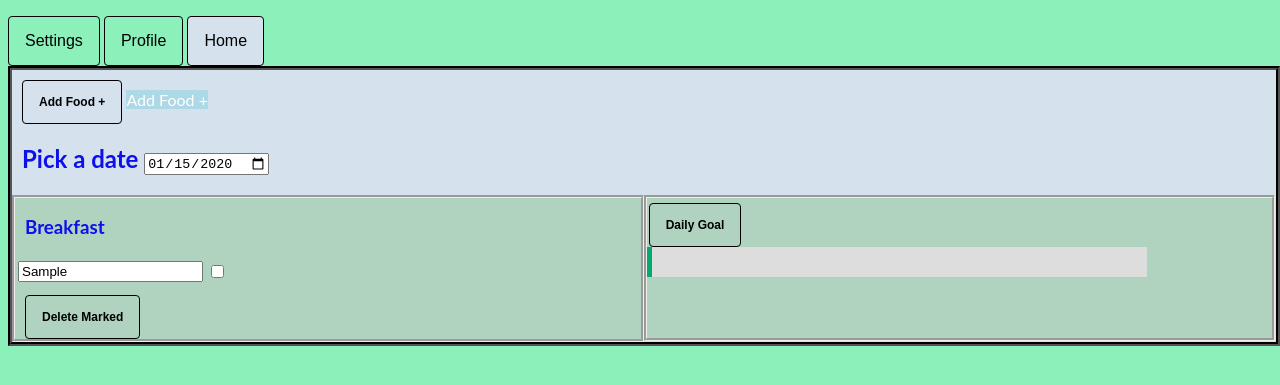
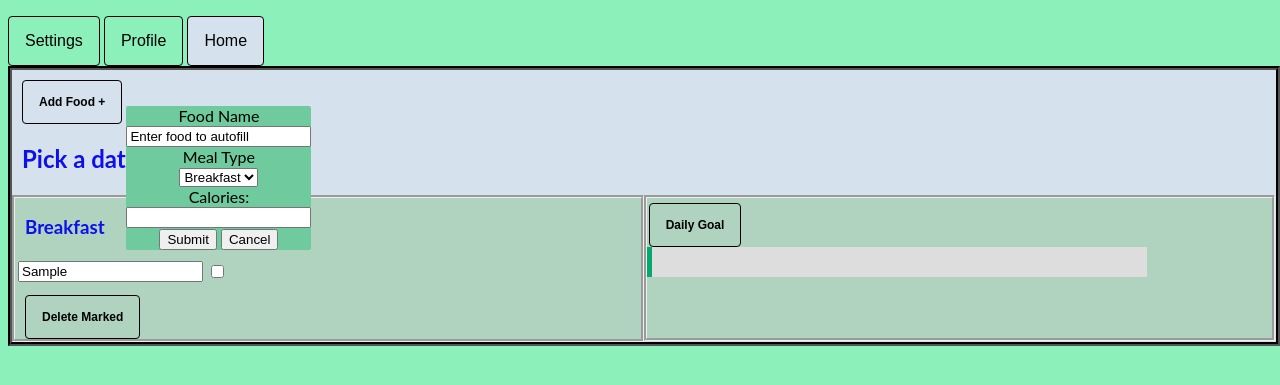
Before and after one commit to cse110-fa22-group15/cse110-fa22-group15, a plain HTML site: page calorieTracker/11.12.2022V1/Homepage.html in a window 1280 px wide. Both pictures are taken after typing "2020-01-15", "Sample" into the empty fields and a click on the button "Add Food +". Shown: the part 157-542 px from the top of the page. Drawn offline with Linux system fonts and the light colour scheme.

Commit message:
Add popup

```diff
--- a/calorieTracker/11.12.2022V1/Homepage.html
+++ b/calorieTracker/11.12.2022V1/Homepage.html
@@ -27,19 +27,22 @@
 
     <div id="Home" class="tabcontent">
       <div class="row" style="background-color:#d5e2ed;">
-        <button type="button">Add Food + </button>
+        <button type="button" onclick="check_Pop_Food()">Add Food + </button>
         <!-- The pop_up div integrated-->
-        <div class="pop_Up" onclick="check_Pop_Food()">Add Food +
+        <div class="pop_Up">
           <form action="" class="pop_Up_Text" id="food">
-            <label for="Calories">Calories:</label><br>
-            <input type="number" id="Calories" name="Calories" value=""><br>
-            <label for="food_Type">Food Type</label><br>
-            <input type="search" id="food_Type" name="food_Type" value="API or Local Storage"><br>
-            <label for="food_Type">Food Type</label><br>
-            <input type="radio" id="mealB" name="meal_Type">Breakfest<br>
-            <input type="radio" id="mealL" name="meal_Type">Lunch<br>
-            <input type="radio" id="mealD" name="meal_Type">Dinner<br><br>
+            <label for="foodType">Food Name</label><br>
+            <input type="search" id="foodType" name="foodType" value="Enter food to autofill"><br>
+            <label for="mealType">Meal Type</label><br>
+            <select name="mealType" id="mealType">
+              <option value="breakfast">Breakfast</option>
+              <option value="lunch">Lunch</option>
+              <option value="dinner">Dinner</option>
+            </select><br>
+            <label for="calories">Calories:</label><br>
+            <input type="number" id="calories" name="calories" value=""><br>
             <input type="submit" value="Submit" onclick=reset_Check()>
+            <input type="button" value="Cancel" onclick="reset_Check()">
           </form>
         </div>
         <h2 id = "pick">Pick a date
@@ -153,7 +156,7 @@
         new Item("Fruit"),
       ]));
 
-      var check = 0;
+      var check = false;
       var mode = 0;
       function reset_Check(){
         if(mode == 0){
@@ -166,25 +169,19 @@
         else if(mode == 2){
           document.getElementById("new_User").submit();
         }
-        check = 0;
+        check = false;
       }
       function check_Pop_User(){
         mode = 2;
-        check_Pop()
+        click_Pop();
       }
       function check_Pop_Goal(){
         mode = 1;
-        check_Pop()
+        click_Pop();
       }
       function check_Pop_Food(){
         mode = 0;
-        check_Pop();
-      }
-
-      function check_Pop(){
-        //if(check < 10){
-          click_Pop();
-        //}
+        click_Pop();
       }
 
 
```
Also changed, not shown: calorieTracker/11.12.2022V1/GoalWeight.html (+4 -4 lines), calorieTracker/11.12.2022V1/NewUser.html (+1 -1 lines).
